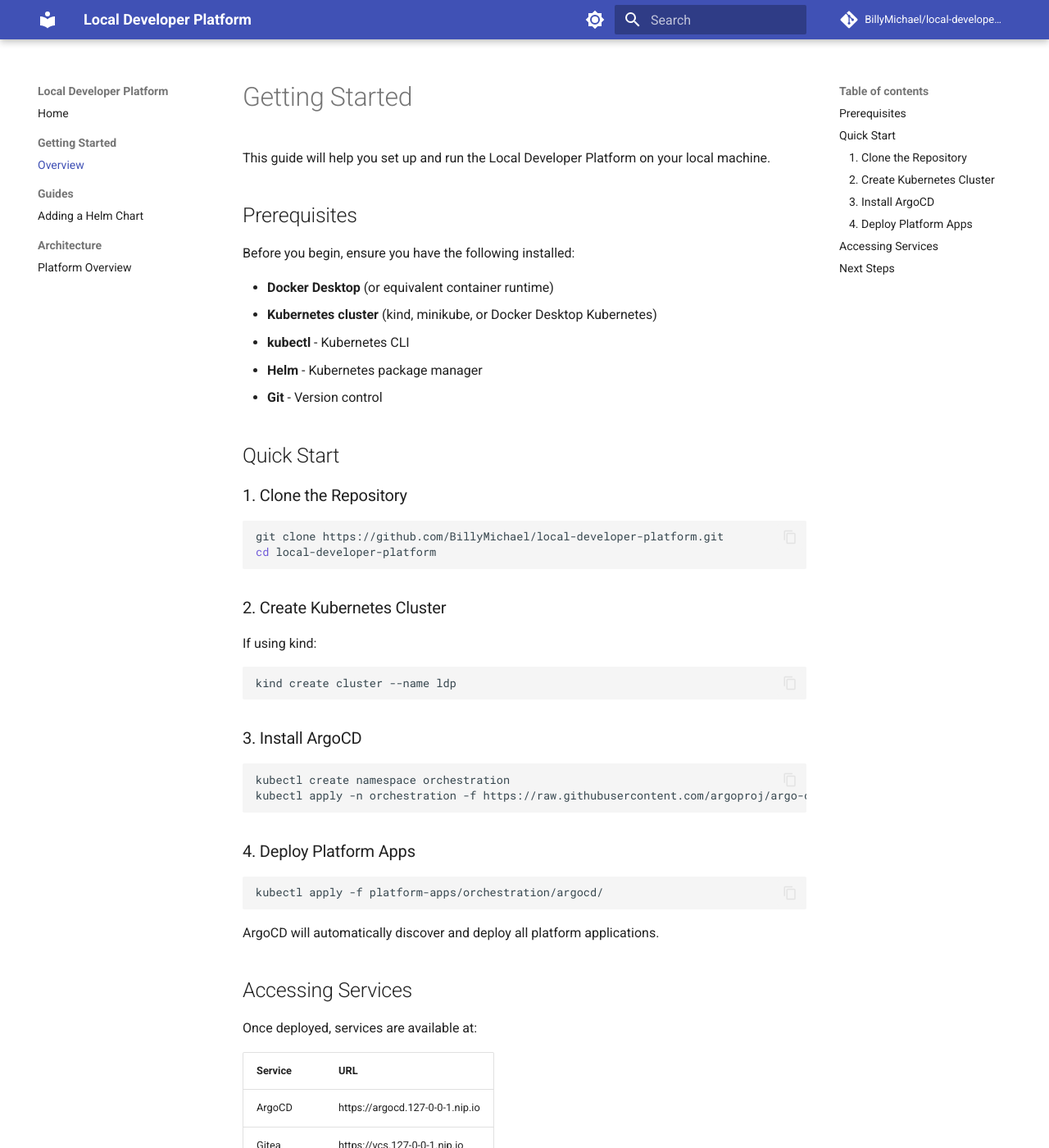
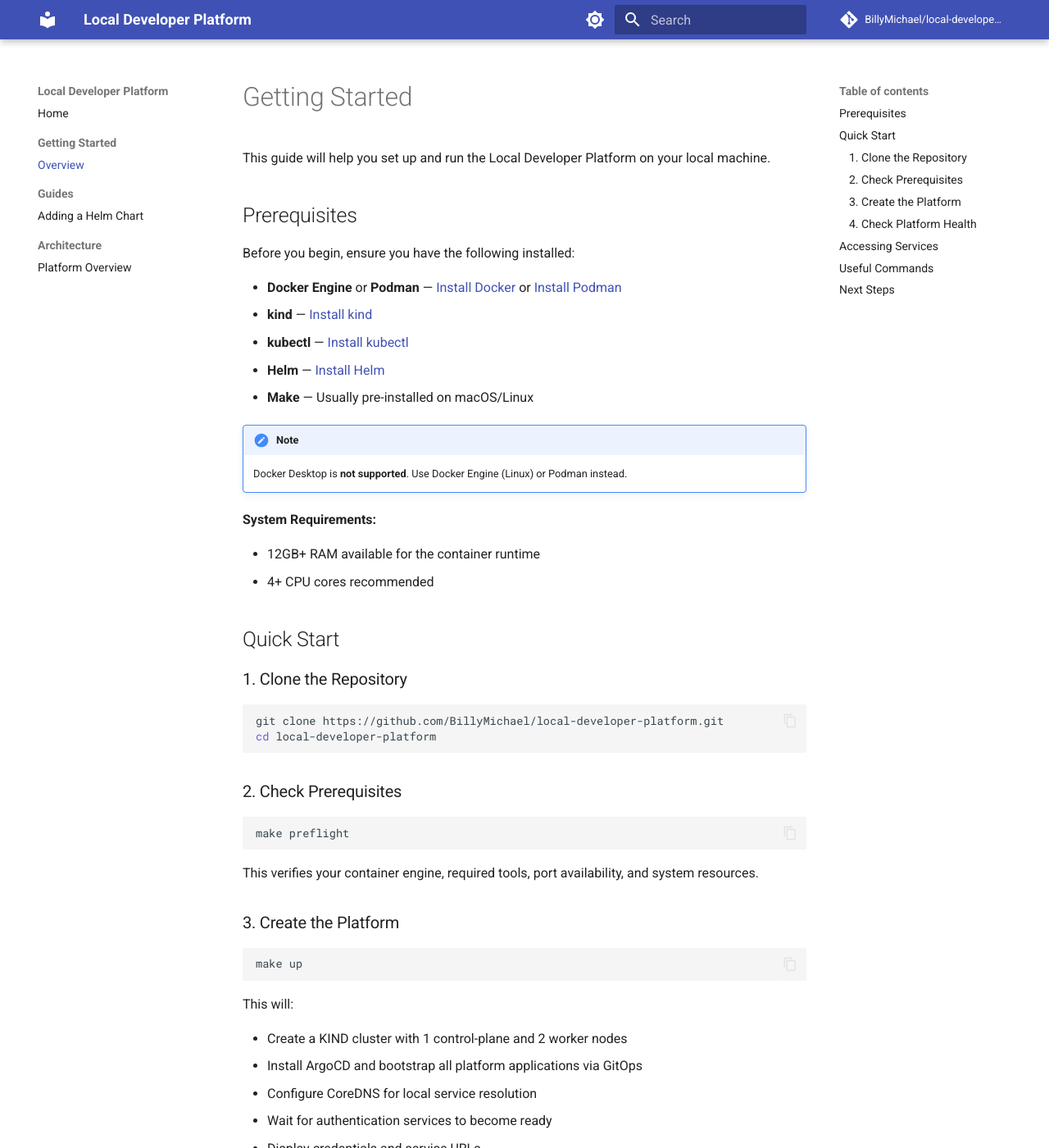
Before and after one commit to BillyMichael/local-developer-platform, an MkDocs documentation site: the page built from docs/getting-started/overview.md, in a window 1280 px wide and 1400 px high. Shown: the whole window at 82% size. Built offline with MkDocs 1.6.1 and Material for MkDocs 9.7.7, drawn with Linux system fonts in a browser that asks for light colours; comment, search, counter and statistics services are not loaded; some of the changed text lies outside the part shown.

Commit message:
📝 docs: rewrite getting started guide and update README
- Rewrite overview with accurate prerequisites, quick start steps,
  correct service URLs, and useful commands table
- Update README project tree, add preflight/status commands, add
  Backstage URL, remove admin user row
- Add Backstage to show-info.sh URL table
- Remove broken placeholder links from helm charts guide

````diff
--- a/docs/getting-started/overview.md
+++ b/docs/getting-started/overview.md
@@ -6,11 +6,19 @@
 
 Before you begin, ensure you have the following installed:
 
-- **Docker Desktop** (or equivalent container runtime)
-- **Kubernetes cluster** (kind, minikube, or Docker Desktop Kubernetes)
-- **kubectl** - Kubernetes CLI
-- **Helm** - Kubernetes package manager
-- **Git** - Version control
+- **Docker Engine** or **Podman** — [Install Docker](https://docs.docker.com/engine/install/) or [Install Podman](https://podman.io/docs/installation)
+- **kind** — [Install kind](https://kind.sigs.k8s.io/docs/user/quick-start/#installation)
+- **kubectl** — [Install kubectl](https://kubernetes.io/docs/tasks/tools/)
+- **Helm** — [Install Helm](https://helm.sh/docs/intro/install/)
+- **Make** — Usually pre-installed on macOS/Linux
+
+!!! note
+    Docker Desktop is **not supported**. Use Docker Engine (Linux) or Podman instead.
+
+**System Requirements:**
+
+- 12GB+ RAM available for the container runtime
+- 4+ CPU cores recommended
 
 ## Quick Start
 
@@ -21,39 +29,63 @@
 cd local-developer-platform
 ```
 
-### 2. Create Kubernetes Cluster
-
-If using kind:
+### 2. Check Prerequisites
 
 ```bash
-kind create cluster --name ldp
+make preflight
 ```
 
-### 3. Install ArgoCD
+This verifies your container engine, required tools, port availability, and system resources.
+
+### 3. Create the Platform
 
 ```bash
-kubectl create namespace orchestration
-kubectl apply -n orchestration -f https://raw.githubusercontent.com/argoproj/argo-cd/stable/manifests/install.yaml
+make up
 ```
 
-### 4. Deploy Platform Apps
+This will:
+
+- Create a KIND cluster with 1 control-plane and 2 worker nodes
+- Install ArgoCD and bootstrap all platform applications via GitOps
+- Configure CoreDNS for local service resolution
+- Wait for authentication services to become ready
+- Display credentials and service URLs
+
+Takes approximately 5–10 minutes on first run.
+
+### 4. Check Platform Health
 
 ```bash
-kubectl apply -f platform-apps/orchestration/argocd/
+make status
 ```
-
-ArgoCD will automatically discover and deploy all platform applications.
 
 ## Accessing Services
 
 Once deployed, services are available at:
 
-| Service | URL |
-|---------|-----|
-| ArgoCD | https://argocd.127-0-0-1.nip.io |
-| Gitea | https://vcs.127-0-0-1.nip.io |
-| Backstage | https://portal.127-0-0-1.nip.io |
-| Authelia | https://auth.127-0-0-1.nip.io |
+| Service   | URL                                  |
+|-----------|--------------------------------------|
+| ArgoCD    | https://cd-127-0-0-1.nip.io         |
+| Authelia   | https://auth-127-0-0-1.nip.io       |
+| Gitea     | https://vcs-127-0-0-1.nip.io        |
+| Backstage | https://portal-127-0-0-1.nip.io     |
+
+Credentials are displayed after `make up` completes, or run `make info` to see them again.
+
+!!! warning
+    You will see browser security warnings for self-signed certificates. This is expected in local development.
+
+## Useful Commands
+
+| Command          | Description              |
+|------------------|--------------------------|
+| `make up`        | Create the cluster       |
+| `make down`      | Delete the cluster       |
+| `make restart`   | Restart the cluster      |
+| `make info`      | Show credentials & URLs  |
+| `make status`    | Show platform health     |
+| `make kubeconfig`| Update kubeconfig        |
+| `make preflight` | Check prerequisites      |
 
 ## Next Steps
 
````
Also changed, not shown: README.md (+19 -8 lines), docs/guides/adding-helm-charts.md (+0 -2 lines), 1 other file.
